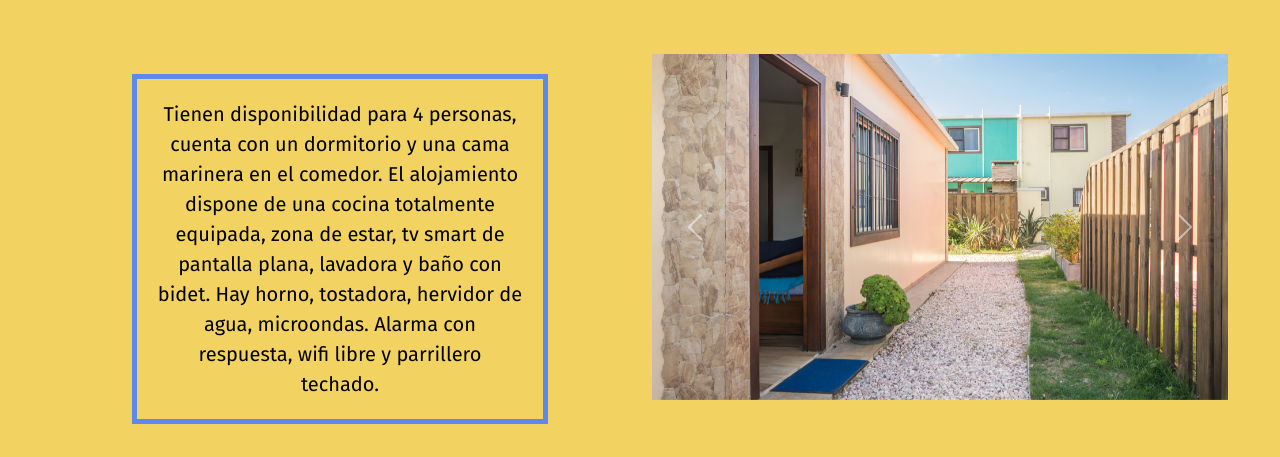
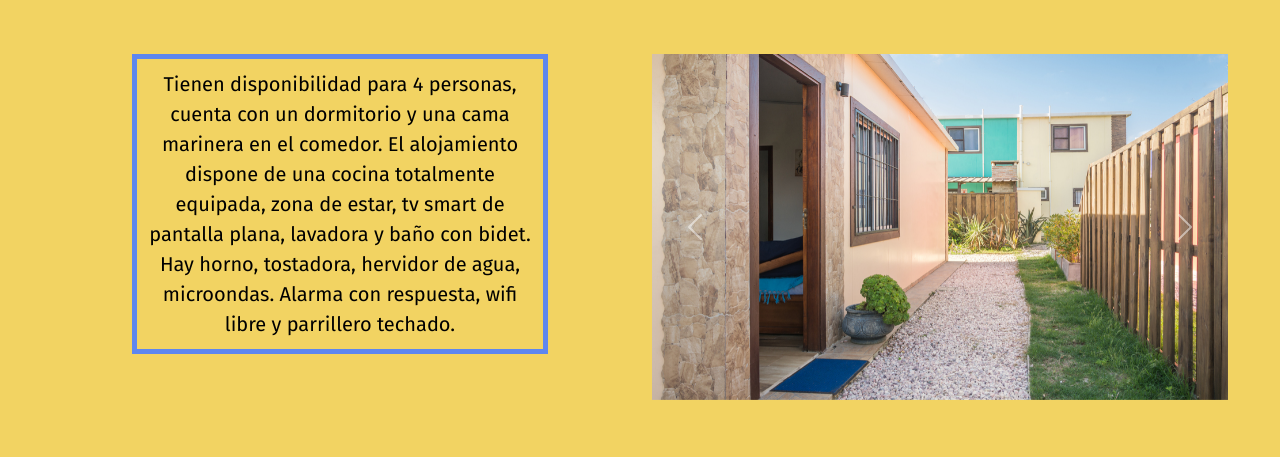
Before and after one commit to LuciaGili/Las-Yolandas, a plain HTML site: page Secciones/Coral.html in a window 1280 px wide. Shown: the part 150-607 px from the top of the page. Drawn offline with nearby package versions, Linux system fonts and the light colour scheme.

Commit message:
arreglos finales

```diff
--- a/Secciones/Coral.html
+++ b/Secciones/Coral.html
@@ -55,7 +55,7 @@
 
     <section class="container-fluid">
         <div class="row">
-            <div class="col-lg-6 col-sm-12">
+            <div class="col-lg-6 col-md-12 col-sm-12">
                 <p>
                     Tienen disponibilidad para 4 personas, cuenta con un dormitorio y una cama marinera en el comedor.
                     El alojamiento dispone de una cocina totalmente equipada, zona de estar, tv smart de pantalla plana,
@@ -63,7 +63,7 @@
                     wifi libre y parrillero techado.
                 </p>
             </div>
-            <div class="col-lg-6 col-sm-12">
+            <div class="col-lg-6 col-md-12 col-sm-12">
                 <div id="carouselExampleInterval" class="carousel slide" data-bs-ride="carousel">
                     <div class="carousel-inner">
                         <div class="carousel-item active" data-bs-interval="10000">
--- a/sass/_parrafos.scss
+++ b/sass/_parrafos.scss
@@ -6,12 +6,21 @@
     margin-left: $left;
 
 }
-p{
+.introducción{
     color: black;
-    font-size: 20px;
+    font-size: 15px;
     font-family: 'Fira Sans', sans-serif;
     text-align: center;
     padding: 20px;
     @include margin(20px, 80px, 20px, 80px);
     border: 5px solid rgb(94, 135, 239);
 }
+p{
+    color: black;
+    font-size: 15px;
+    font-family: 'Fira Sans', sans-serif;
+    text-align: center;
+    padding: 10px;
+    @include margin(0px, 80px, 20px, 80px);
+    border: 5px solid rgb(94, 135, 239);
+}
--- a/sass/style.scss
+++ b/sass/style.scss
@@ -8,7 +8,24 @@
 @import "img";
 @import "grid";
 
-@media (min-width:1000px) {
+@media (min-width:768px){
+    body{
+        background: rgb(242, 211, 98);
+    }
+    footer{
+        background: $azul;
+    }
+    .amarillo{
+        background: $azul;
+    }
+    p, .introducción{
+        font-size: 18px;
+    }
+
+}
+
+
+@media (min-width:992px) {
 
     .galeria{
         display: flex;
@@ -31,6 +48,9 @@
         background: rgb(242,211,98);
         background: linear-gradient(180deg, rgba(242,211,98,1) 0%, rgba(251,254,253,1) 40%, rgba(13,170,233,1) 100%);
     }
+    p, .introducción{
+        font-size: 20px;
+    }
 
     .paloma{
         display: grid;
```
Also changed, not shown: Secciones/Duplex.html (+2 -2 lines), Secciones/Terracota.html (+2 -2 lines), index.html (+1 -1 lines), css/style.css, sass/_img.scss (line endings or trailing spaces), 1 other file.
